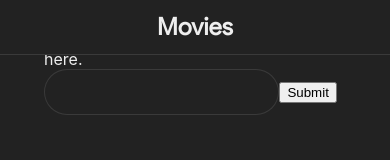
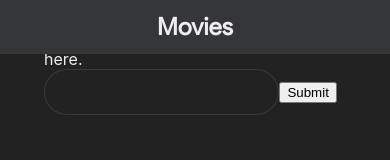
Before and after one commit to sparkle-movies/sparkle-movies.github.io, a plain HTML site: page index.html in a window 390 px wide. Drawn offline with Linux system fonts and the light colour scheme.

Commit message:
more seamless

```diff
--- a/app.webmanifest.json
+++ b/app.webmanifest.json
@@ -51,5 +51,5 @@
 	"orientation": "any",
 	"short_name": "Sparkle Movies",
 	"start_url": "/home/index.html",
-	"theme_color": "#222222"
+	"theme_color": "#35363A"
 }
--- a/style.css
+++ b/style.css
@@ -412,9 +412,8 @@ figure .back .watch:hover {
 		font-weight: lighter;
 		width: 100%;
 		position: sticky;
-		background-color: var(--color-bg);
+		background-color: #35363A;
 		padding: 0.75rem 0;
-		border-bottom: 1px rgba(127, 127, 127, 0.25) solid;
 		position: fixed;
 		left: 0;
 	}
```
